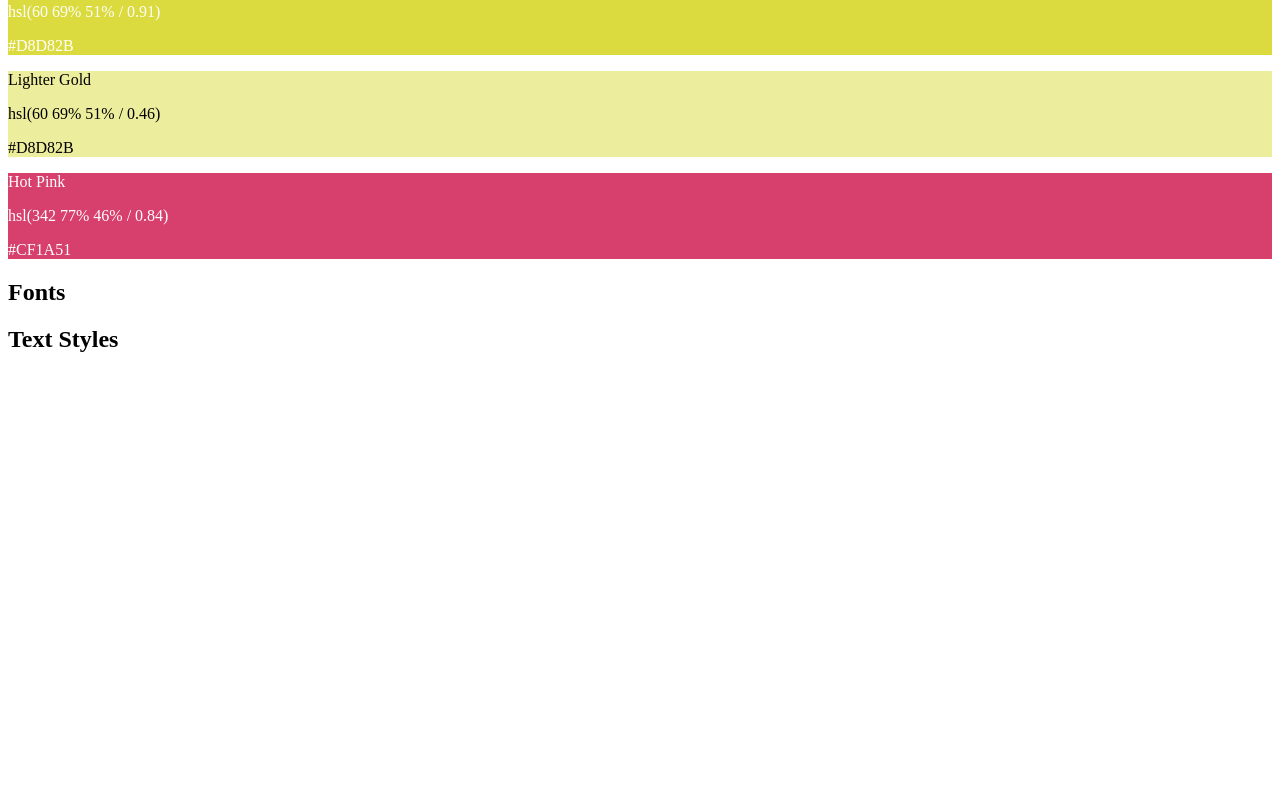
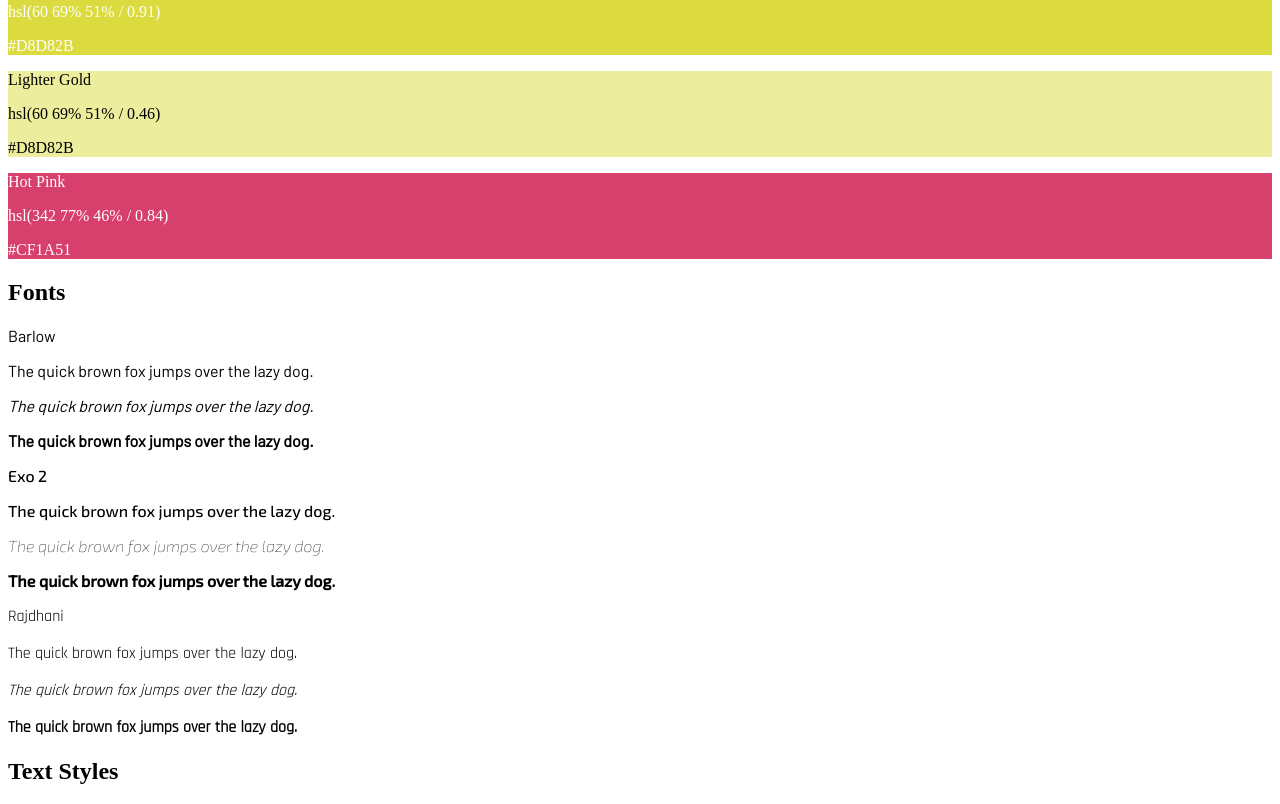
Before and after one commit to kaykakaraka/WebsiteStyleGuide, a plain HTML site: page index.html in a window 1280 px wide. Shown: the part 362-1166 px from the top of the page. Before the commit the page ends 800 px from the top, so only its background shows below. Drawn offline with Linux system fonts and the light colour scheme.

Commit message:
Added three fonts with examples

```diff
--- a/index.html
+++ b/index.html
@@ -3,6 +3,9 @@
 <head>
     <title>My Website Style Guide</title>
     <link href="./styles.css" rel="stylesheet">
+    <link rel="preconnect" href="https://fonts.googleapis.com">
+    <link rel="preconnect" href="https://fonts.gstatic.com" crossorigin>
+    <link href="https://fonts.googleapis.com/css2?family=Barlow:wght@300;400&family=Exo+2:ital,wght@0,200;0,500;1,100&family=Rajdhani:wght@300;400&display=swap" rel="stylesheet">
 </head>
 <body>
 <h1>My Website Style Guide</h1>
@@ -44,6 +47,28 @@
 
 <div>
     <h2>Fonts</h2>
+        <div class="font-container">
+            <div class="barlow">
+                <p>Barlow</p>
+                <p>The quick brown fox jumps over the lazy dog.</p>
+                <p><em>The quick brown fox jumps over the lazy dog.</em></p>
+                <p><strong>The quick brown fox jumps over the lazy dog.</strong></p>
+            </div>
+
+            <div class="exo-2">
+                <p>Exo 2</p>
+                <p>The quick brown fox jumps over the lazy dog.</p>
+                <p><em>The quick brown fox jumps over the lazy dog.</em></p>
+                <p><strong>The quick brown fox jumps over the lazy dog.</strong></p>
+            </div>
+
+            <div class="rajdhani">
+                <p>Rajdhani</p>
+                <p>The quick brown fox jumps over the lazy dog.</p>
+                <p><em>The quick brown fox jumps over the lazy dog.</em></p>
+                <p><strong>The quick brown fox jumps over the lazy dog.</strong></p>
+            </div>
+        </div>
 </div>
 
 <div>
--- a/styles.css
+++ b/styles.css
@@ -22,3 +22,15 @@
   background-color: hsl(342 77% 46% / 0.84);
   color: white;
 }
+
+.barlow {
+  font-family: 'Barlow', sans-serif;
+}
+
+.exo-2 {
+  font-family: 'Exo 2', sans-serif;
+}
+
+.rajdhani {
+  font-family: 'Rajdhani', sans-serif;
+}
```
